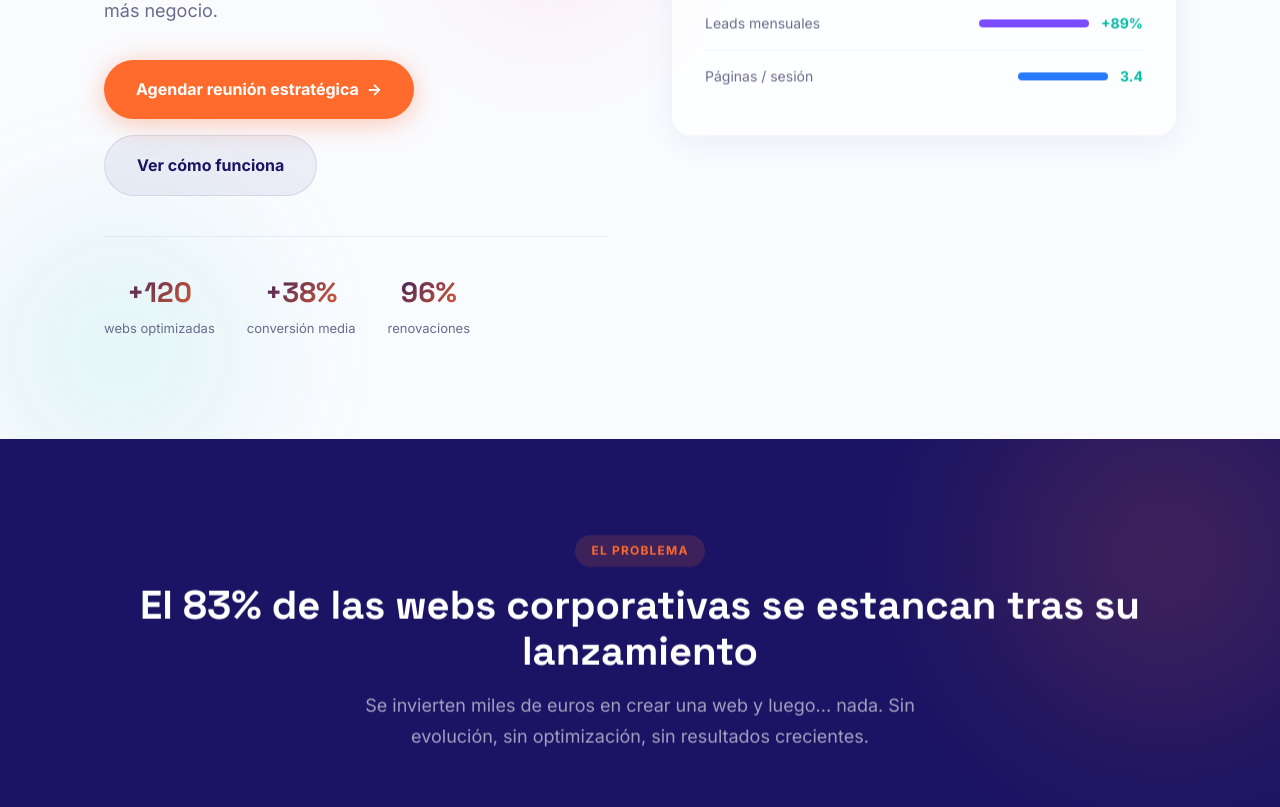
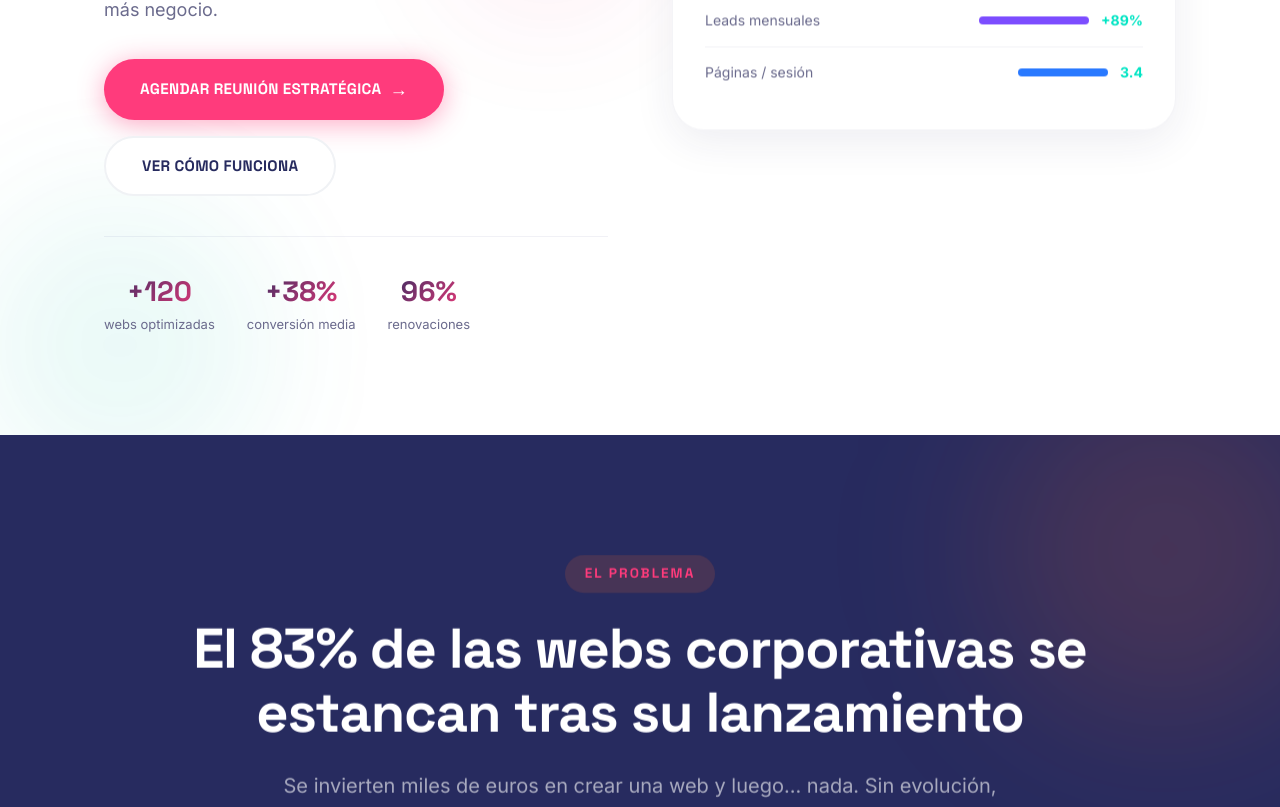
Before and after one commit to cokeman/web-evolution-program, a React (Create React App) app in the folder web-evolution/: page / in a window 1280 px wide. Shown: the part 585-1392 px from the top of the page. Built offline with nearby package versions, Linux system fonts and the light colour scheme.

Commit message:
style: apply professional redesign CSS variables and border-radius pill shapes to match reference

```diff
--- a/web-evolution/src/App.css
+++ b/web-evolution/src/App.css
@@ -3,35 +3,37 @@
 *, *::before, *::after { margin: 0; padding: 0; box-sizing: border-box; }
 
 :root {
-  --color-bg: #FAFBFF;
+  --color-bg: #FFFFFF;
   --color-surface: #FFFFFF;
-  --color-primary: #1B1464;
-  --color-accent: #FF6B2C;
-  --color-accent-hover: #E85A1E;
-  --color-accent-light: #FFF3ED;
-  --color-teal: #00BFA6;
+  --color-primary: #272B5F; /* Azul oscuro corporativo */
+  --color-accent: #FF3B7C; /* Rosa vibrante (el principal de los botones de la imagen) */
+  --color-accent-hover: #D81B60;
+  --color-accent-light: #FCE4EC;
+  --color-teal: #00E5C4; /* Agua marina brillante */
   --color-teal-light: #E0F7F3;
-  --color-pink: #E91E63;
+  --color-pink: #FF3B7C;
   --color-pink-light: #FCE4EC;
-  --color-yellow: #FFB300;
+  --color-yellow: #FFD447; /* Amarillo muy saturado */
   --color-yellow-light: #FFF8E1;
-  --color-blue: #2979FF;
-  --color-blue-light: #E3F2FD;
+  --color-blue: #5156B8;
+  --color-blue-light: #E8EAF6;
   --color-purple: #7C4DFF;
   --color-purple-light: #EDE7F6;
-  --color-text: #1B1464;
+  --color-orange: #FF7B47;
+  --color-orange-light: #FFF3ED;
+  --color-text: #272B5F;
   --color-text-secondary: #6B6B8D;
-  --color-border: #E8E8F0;
-  --color-success: #00BFA6;
-  --radius: 20px;
+  --color-border: #F0F2F5;
+  --color-success: #00E5C4;
+  --radius: 32px; /* Mayor radio para parecer más amable/moderno */
   --radius-pill: 100px;
-  --shadow-sm: 0 2px 8px rgba(27,20,100,0.04);
-  --shadow-md: 0 8px 24px rgba(27,20,100,0.07);
-  --shadow-lg: 0 16px 48px rgba(27,20,100,0.1);
-  --glass-bg: rgba(255, 255, 255, 0.65);
-  --glass-border: rgba(255, 255, 255, 0.5);
-  --glass-shadow: 0 8px 32px rgba(27, 20, 100, 0.06);
-  --glass-blur: 20px;
+  --shadow-sm: 0 4px 12px rgba(39,43,95,0.06);
+  --shadow-md: 0 12px 32px rgba(39,43,95,0.08);
+  --shadow-lg: 0 24px 64px rgba(39,43,95,0.12);
+  --glass-bg: #FFFFFF; /* Menos opacidad glass, más solidez */
+  --glass-border: rgba(39,43,95, 0.05);
+  --glass-shadow: 0 12px 40px rgba(39, 43, 95, 0.08);
+  --glass-blur: 0px;
 }
 
 html { scroll-behavior: smooth; font-size: 16px; }
@@ -40,7 +42,7 @@ body {
   font-family: 'Inter', -apple-system, sans-serif;
   color: var(--color-text);
   background: var(--color-bg);
-  line-height: 1.7;
+  line-height: 1.6;
   -webkit-font-smoothing: antialiased;
 }
 
@@ -89,62 +91,58 @@ h1, h2, h3, h4 { font-family: 'Space Grotesk', sans-serif; line-height: 1.15; co
    BUTTONS
    ═══════════════════════════════════════ */
 .btn {
-  display: inline-flex; align-items: center; gap: 8px;
-  padding: 16px 32px; border-radius: var(--radius-pill); font-weight: 700;
-  font-size: 1rem; text-decoration: none; cursor: pointer; border: none;
-  transition: all 0.25s ease;
+  display: inline-flex; align-items: center; justify-content: center; gap: 8px;
+  padding: 16px 36px; border-radius: var(--radius-pill); font-weight: 700;
+  font-family: 'Space Grotesk', sans-serif; letter-spacing: 0.02em;
+  font-size: 0.95rem; text-decoration: none; cursor: pointer; border: none;
+  transition: all 0.3s cubic-bezier(0.16, 1, 0.3, 1);
+  text-transform: uppercase;
 }
-.btn-primary { background: var(--color-accent); color: #fff; }
-.btn-primary:hover { background: var(--color-accent-hover); transform: translateY(-2px); box-shadow: 0 8px 24px rgba(255,107,44,0.35); }
-.btn-secondary { background: transparent; color: var(--color-accent); border: 2px solid var(--color-accent); }
-.btn-secondary:hover { background: var(--color-accent-light); }
-.btn-white { background: #fff; color: var(--color-accent); }
-.btn-white:hover { transform: translateY(-2px); box-shadow: var(--shadow-md); }
-.btn-arrow::after { content: '\2192'; transition: transform 0.2s; }
-.btn-arrow:hover::after { transform: translateX(4px); }
+.btn-primary { background: var(--color-pink); color: #fff; }
+.btn-primary:hover { background: var(--color-accent-hover); transform: translateY(-3px); box-shadow: 0 12px 28px rgba(255,59,124,0.3); }
+.btn-secondary { background: var(--color-yellow); color: var(--color-primary); }
+.btn-secondary:hover { transform: translateY(-3px); box-shadow: 0 12px 28px rgba(255,212,71,0.3); }
+.btn-white { background: #fff; color: var(--color-primary); }
+.btn-white:hover { transform: translateY(-3px); box-shadow: var(--shadow-md); }
+.btn-arrow::after { content: '\2192'; transition: transform 0.2s; font-size: 1.2em; }
+.btn-arrow:hover::after { transform: translateX(6px); }
 
 .btn-glass {
-  background: rgba(27, 20, 100, 0.06);
-  backdrop-filter: blur(12px); -webkit-backdrop-filter: blur(12px);
-  border: 1px solid rgba(27, 20, 100, 0.1);
+  background: #fff;
+  border: 2px solid var(--color-border);
   color: var(--color-primary);
 }
-.btn-glass:hover { background: rgba(27, 20, 100, 0.1); border-color: rgba(27,20,100,0.18); transform: translateY(-2px); }
+.btn-glass:hover { border-color: var(--color-primary); transform: translateY(-2px); }
 
 .btn-glass-dark {
-  background: rgba(255, 255, 255, 0.1);
-  backdrop-filter: blur(12px); -webkit-backdrop-filter: blur(12px);
-  border: 1px solid rgba(255, 255, 255, 0.2);
-  color: #fff; padding: 16px 32px; border-radius: var(--radius-pill);
-  font-weight: 700; font-size: 1rem; text-decoration: none; cursor: pointer;
-  transition: all 0.25s ease;
+  background: var(--color-yellow);
+  border: none;
+  color: var(--color-primary); padding: 16px 36px; border-radius: var(--radius-pill);
+  font-weight: 800; font-family: 'Space Grotesk', sans-serif; font-size: 0.95rem; text-decoration: none; cursor: pointer;
+  transition: all 0.3s ease; text-transform: uppercase;
 }
-.btn-glass-dark:hover { background: rgba(255,255,255,0.18); border-color: rgba(255,255,255,0.35); transform: translateY(-2px); }
+.btn-glass-dark:hover { transform: translateY(-3px); box-shadow: 0 12px 28px rgba(255,212,71,0.3); }
 
 .btn-glow { animation: btn-pulse 3s ease-in-out infinite; }
 @keyframes btn-pulse {
-  0%, 100% { box-shadow: 0 4px 16px rgba(255,107,44,0.2); }
-  50% { box-shadow: 0 4px 32px rgba(255,107,44,0.45); }
+  0%, 100% { box-shadow: 0 4px 16px rgba(255,59,124,0.3); }
+  50% { box-shadow: 0 4px 32px rgba(255,59,124,0.5); }
 }
-.btn-glow-white { animation: btn-pulse-white 3s ease-in-out infinite; }
-@keyframes btn-pulse-white {
-  0%, 100% { box-shadow: 0 4px 16px rgba(255,255,255,0.15); }
-  50% { box-shadow: 0 4px 32px rgba(255,255,255,0.3); }
-}
+.btn-glow-white { animation: none; }
 
 /* ═══════════════════════════════════════
    SECTIONS — Base
    ═══════════════════════════════════════ */
-section { padding: 96px 0; position: relative; overflow: hidden; }
+section { padding: 120px 0; position: relative; overflow: hidden; }
 .section-label {
-  display: inline-block; font-size: 0.75rem; font-weight: 700;
-  letter-spacing: 0.1em; text-transform: uppercase; color: var(--color-accent);
-  background: var(--color-accent-light); padding: 6px 16px; border-radius: var(--radius-pill);
-  margin-bottom: 16px;
+  display: inline-block; font-size: 0.85rem; font-weight: 800;
+  letter-spacing: 0.15em; text-transform: uppercase; color: var(--color-primary);
+  background: var(--color-yellow); padding: 8px 20px; border-radius: var(--radius-pill);
+  margin-bottom: 24px; font-family: 'Space Grotesk', sans-serif;
 }
-.section-title { font-size: clamp(1.75rem, 4vw, 2.5rem); font-weight: 800; color: var(--color-primary); margin-bottom: 16px; }
-.section-subtitle { font-size: 1.125rem; color: var(--color-text-secondary); max-width: 640px; }
-.section-header { text-align: center; margin-bottom: 56px; }
+.section-title { font-size: clamp(2rem, 5vw, 3.5rem); font-weight: 800; color: var(--color-primary); margin-bottom: 24px; letter-spacing: -0.02em; }
+.section-subtitle { font-size: 1.25rem; color: var(--color-text-secondary); max-width: 720px; font-weight: 400; }
+.section-header { text-align: center; margin-bottom: 72px; }
 .section-header .section-subtitle { margin: 0 auto; }
 
 /* ═══════════════════════════════════════
```
